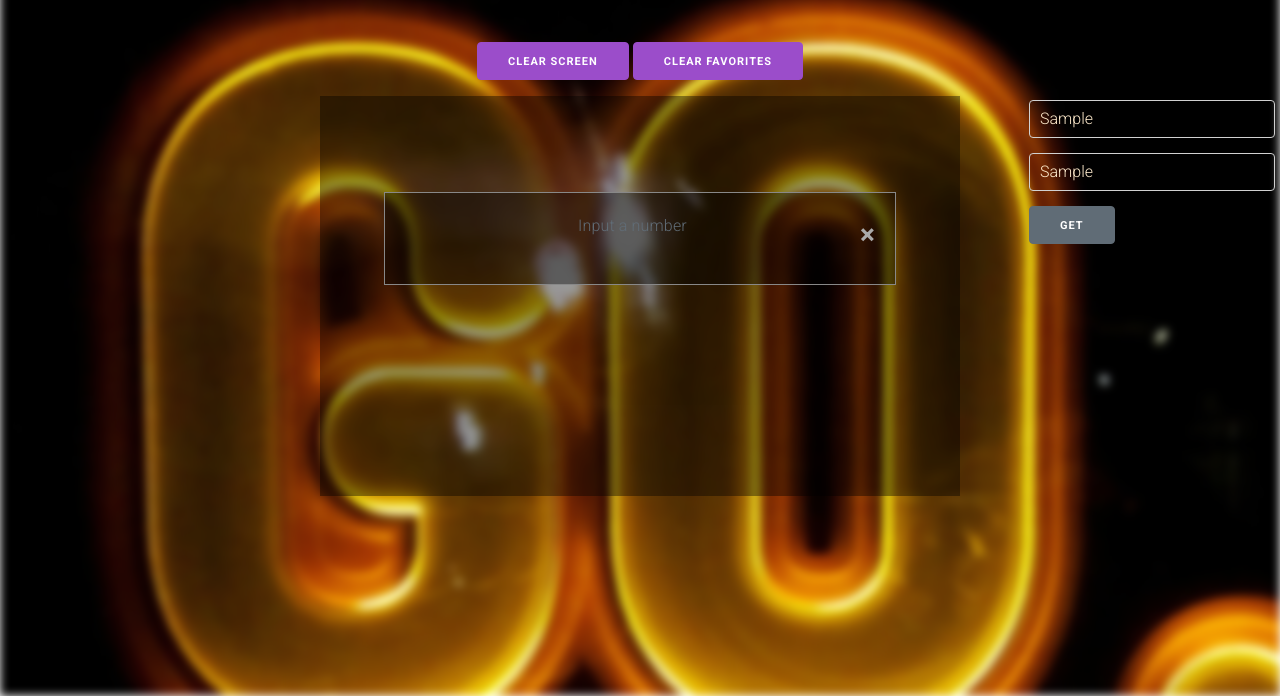
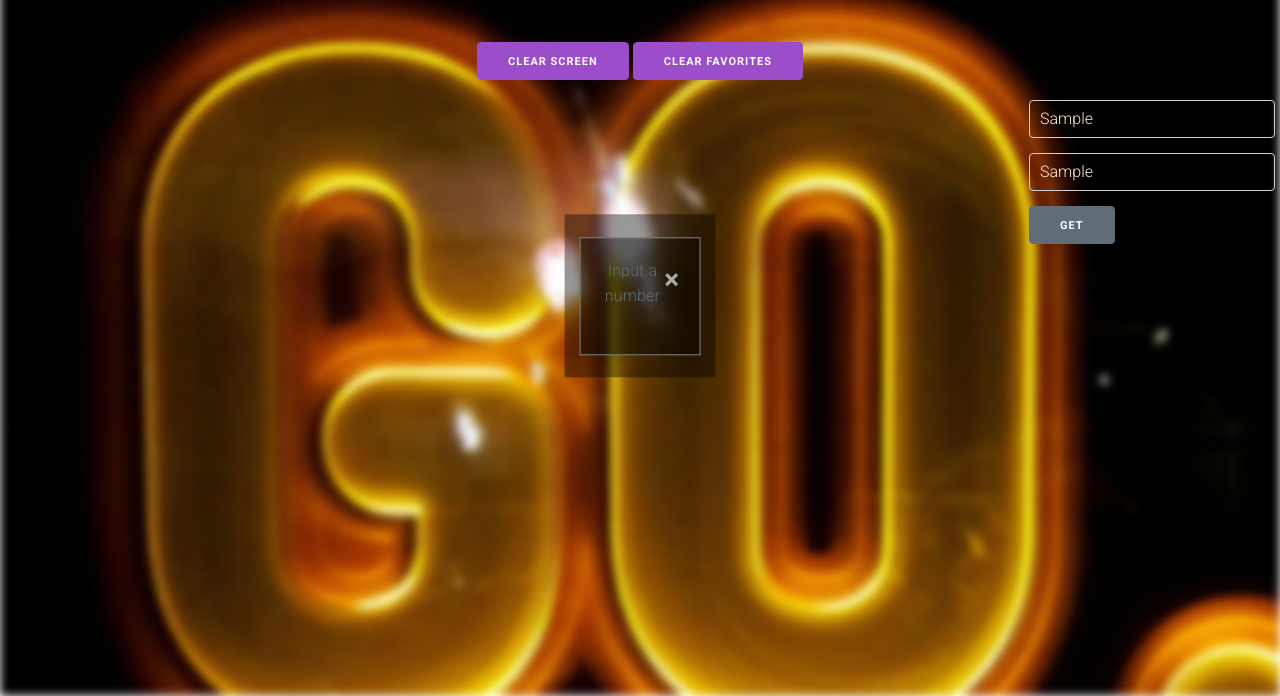
Before and after one commit to graysonm23/GiphyAPI, a plain HTML site: page index.html in a window 1280 px wide. Both pictures are taken after typing "Sample", "Sample" into the empty fields and a click on the input "Get". Shown: the part 104-800 px from the top of the page. Drawn offline with nearby package versions, Linux system fonts and the light colour scheme.

Commit message:
making the modal smaller

```diff
--- a/assets/css/style.css
+++ b/assets/css/style.css
@@ -79,8 +79,8 @@ h1 {
   z-index: 1; /* Sit on top */
   left: 0;
   top: 0;
-  width: 50%; /* Full width */
-  height: 50%; /* Full height */
+  width: auto; /* Full width */
+  height: auto; /* Full height */
   overflow: auto; /* Enable scroll if needed */
   background-color: rgb(0, 0, 0); /* Fallback color */
   background-color: rgba(0, 0, 0, 0.4); /* Black w/ opacity */
```
